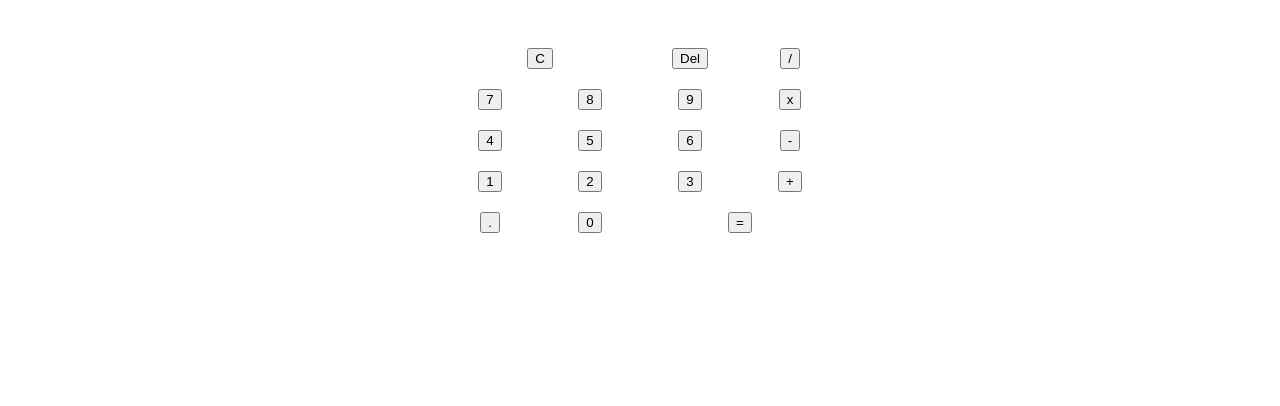
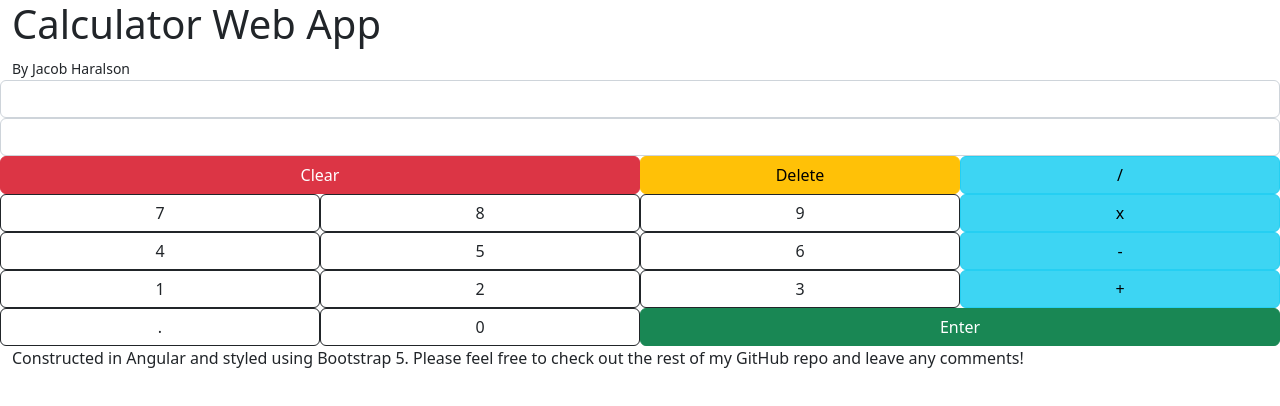
Before and after one commit to JHaralson25/Calculator-Website, an Angular app: page / in a window 1280 px wide. Shown: the top 406 px of the page. Built offline with nearby package versions, Linux system fonts and the light colour scheme.

Commit message:
Added styling using bootstrap

```diff
--- a/src/app/app.component.html
+++ b/src/app/app.component.html
@@ -1,26 +1,40 @@
-<div class="container">
-<div class="grid">
-  <div class="bar">{{input}}</div>
-  <div class="result">{{result}}</div>
-  <div class="enter"><button mat-raised-button (click)="getAnswer()">=</button></div>
-  <div class="add"><button mat-raised-button (click)="pressOperator('+')">+</button></div>
-  <div class="subtract"><button mat-raised-button (click)="pressOperator('-')">-</button></div>
-  <div class="divide"><button mat-raised-button (click)="pressOperator('/')">/</button></div>
-  <div class="mult"><button mat-raised-button (click)="pressOperator('*')">x</button></div>
-  <div class="clear"><button mat-raised-button (click)="allClear()">C</button></div>
-  <div class="remove"><button mat-raised-button (click)="clear()">Del</button></div>
-  <div class="nine"><button mat-raised-button (click)="pressNum('9')">9</button></div>
-  <div class="eight"><button mat-raised-button (click)="pressNum('8')">8</button></div>
-  <div class="seven"><button mat-raised-button (click)="pressNum('7')">7</button></div>
-  <div class="six"><button mat-raised-button (click)="pressNum('6')">6</button></div>
-  <div class="five"><button mat-raised-button (click)="pressNum('5')">5</button></div>
-  <div class="four"><button mat-raised-button (click)="pressNum('4')">4</button></div>
-  <div class="three"><button mat-raised-button (click)="pressNum('3')">3</button></div>
-  <div class="two"><button mat-raised-button (click)="pressNum('2')">2</button></div>
-  <div class="one"><button mat-raised-button (click)="pressNum('1')">1</button></div>
-  <div class="zero"><button mat-raised-button (click)="pressNum('0')">0</button></div>
-  <div class="decimal"><button mat-raised-button (click)="pressNum('.')">.</button></div>
-  <div>
+<div class="container-fluid">
+  <h1>Calculator Web App</h1><small> By Jacob Haralson</small>
+  <div class="row">
+    <input class="form-control text-right" type="text" placeholder="{{input}}" readonly>
   </div>
+  <div class="row">
+    <input class="form-control text-right" type="text" placeholder="{{result}}" readonly>
+  </div>
+  <div class="row">
+    <button type="button" class="btn btn-danger col-sm-6" (click)="allClear()">Clear</button>
+    <button type="button" class="btn btn-warning col-sm-3" (click)="clear()">Delete</button>
+    <button type="button" class="btn btn-info col-sm-3 active" (click)="pressOperator('/')">/</button>
+  </div>
+  <div class="row">
+    <button type="button" class="btn btn-defualt col-sm-3 active" (click)="pressNum('7')">7</button>
+    <button type="button" class="btn btn-defualt col-sm-3 active" (click)="pressNum('8')">8</button>
+    <button type="button" class="btn btn-defualt col-sm-3 active" (click)="pressNum('9')">9</button>
+    <button type="button" class="btn btn-info col-sm-3 active" (click)="pressOperator('*')">x</button>
+  </div>
+  <div class="row">
+    <button type="button" class="btn btn-defualt col-sm-3 active" (click)="pressNum('4')">4</button>
+    <button type="button" class="btn btn-defualt col-sm-3 active" (click)="pressNum('5')">5</button>
+    <button type="button" class="btn btn-defualt col-sm-3 active" (click)="pressNum('6')">6</button>
+    <button type="button" class="btn btn-info col-sm-3 active" (click)="pressOperator('-')">-</button>
+  </div>
+  <div class="row">
+    <button type="button" class="btn btn-defualt col-sm-3 active" (click)="pressNum('1')">1</button>
+    <button type="button" class="btn btn-defualt col-sm-3 active" (click)="pressNum('2')">2</button>
+    <button type="button" class="btn btn-defualt col-sm-3 active" (click)="pressNum('3')">3</button>
+    <button type="button" class="btn btn-info col-sm-3 active" (click)="pressOperator('+')">+</button>
+  </div>
+  <div class="row">
+    <button type="button" class="btn btn-defualt col-sm-3 active" (click)="pressNum('.')">.</button>
+    <button type="button" class="btn btn-defualt col-sm-3 active" (click)="pressNum('0')">0</button>
+    <button type="button" class="btn btn-success col-sm-6" (click)="getAnswer()">Enter</button>
+  </div>
+  <p>
+    Constructed in Angular and styled using Bootstrap 5. Please feel free to check out the rest of my GitHub repo and leave any comments!
+  </p>
 </div>
-</div>
--- a/src/index.html
+++ b/src/index.html
@@ -1,10 +1,12 @@
 <!doctype html>
 <html lang="en">
 <head>
+  <meta name="viewport" content="width=device-width, initial-scale=1">
   <meta charset="utf-8">
   <title>CalculatorWebsite</title>
   <base href="/">
   <meta name="viewport" content="width=device-width, initial-scale=1">
+  <link href="https://cdn.jsdelivr.net/npm/bootstrap@5.2.2/dist/css/bootstrap.min.css" rel="stylesheet" integrity="sha384-Zenh87qX5JnK2Jl0vWa8Ck2rdkQ2Bzep5IDxbcnCeuOxjzrPF/et3URy9Bv1WTRi" crossorigin="anonymous">
   <link rel="icon" type="image/x-icon" href="favicon.ico">
 </head>
 <body>
```
Also changed, not shown: src/app/app.component.scss (line endings or trailing spaces).
